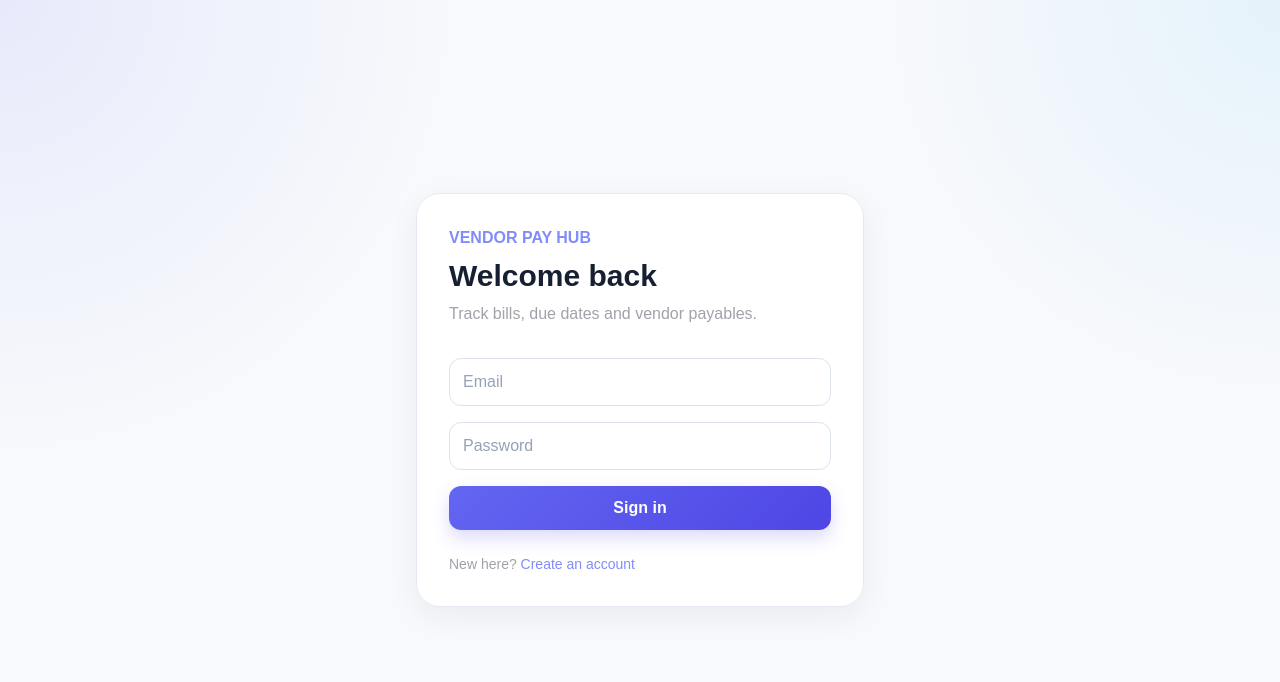
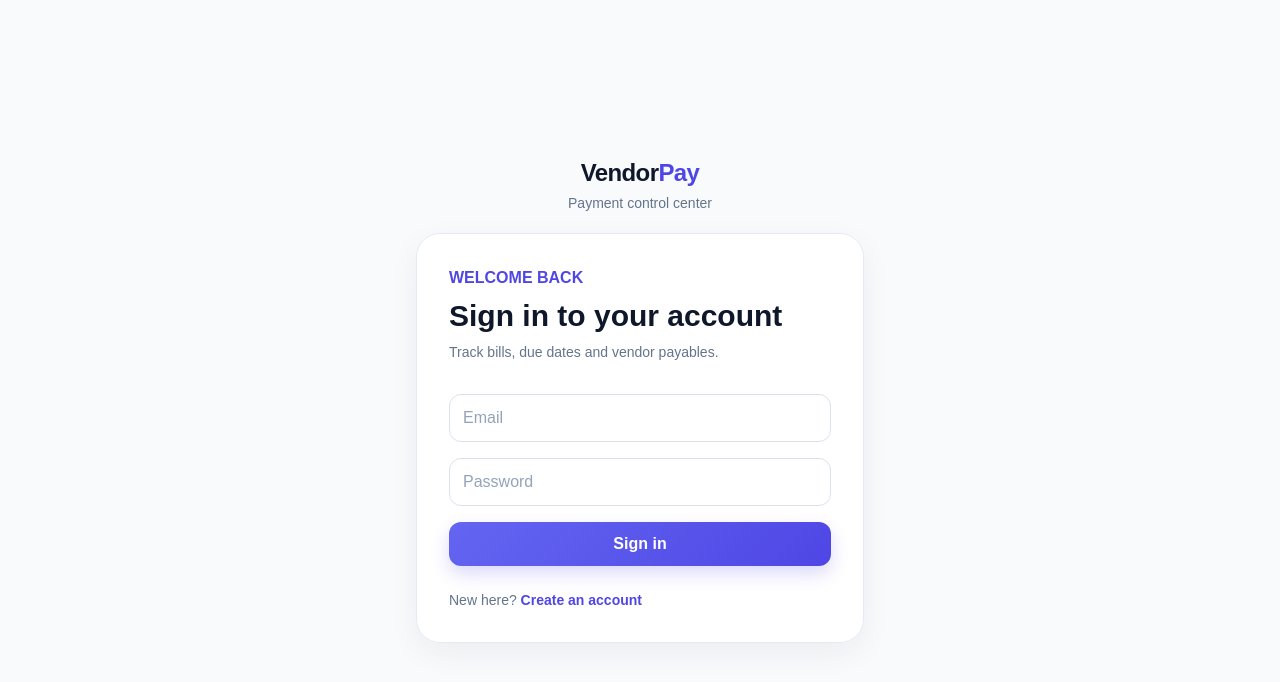
Before and after one commit to rutvikhirapara1/nc, a Next.js app: page /login in a window 1280 px wide. Shown: the top 682 px of the page. Built offline with nearby package versions, Linux system fonts and the light colour scheme.

Commit message:
Improve login UI and processing state

```diff
--- a/app/(auth)/login/page.tsx
+++ b/app/(auth)/login/page.tsx
@@ -1,3 +1,59 @@
 'use client';
-import {useState} from 'react'; import {createClient} from '@/lib/supabase/client'; import Link from 'next/link'; import {useRouter} from 'next/navigation';
-export default function Login(){const [email,setEmail]=useState('');const [password,setPassword]=useState('');const [error,setError]=useState('');const [loading,setLoading]=useState(false);const router=useRouter();async function submit(e:React.FormEvent){e.preventDefault();setLoading(true);setError('');const {error}=await (await createClient()).auth.signInWithPassword({email,password});if(error)setError(error.message);else router.push('/dashboard');setLoading(false)}return <main className="min-h-screen grid place-items-center p-6"><div className="glass rounded-3xl p-8 w-full max-w-md"><div className="mb-8"><p className="text-indigo-400 font-semibold">VENDOR PAY HUB</p><h1 className="text-3xl font-bold mt-2">Welcome back</h1><p className="text-zinc-400 mt-2">Track bills, due dates and vendor payables.</p></div><form onSubmit={submit} className="space-y-4"><input className="input" type="email" placeholder="Email" value={email} onChange={e=>setEmail(e.target.value)} required/><input className="input" type="password" placeholder="Password" value={password} onChange={e=>setPassword(e.target.value)} required/>{error&&<p className="text-red-400 text-sm">{error}</p>}<button className="btn btn-primary w-full" disabled={loading}>{loading?'Signing in…':'Sign in'}</button></form><p className="text-sm text-zinc-400 mt-6">New here? <Link className="text-indigo-400" href="/signup">Create an account</Link></p></div></main>}
+
+import {useState} from 'react';
+import {createClient} from '@/lib/supabase/client';
+import Link from 'next/link';
+import {useRouter} from 'next/navigation';
+
+export default function Login(){
+  const [email,setEmail]=useState('');
+  const [password,setPassword]=useState('');
+  const [error,setError]=useState('');
+  const [loading,setLoading]=useState(false);
+  const router=useRouter();
+
+  async function submit(e:React.FormEvent){
+    e.preventDefault();
+    if(loading) return;
+    setLoading(true);
+    setError('');
+    try{
+      const supabase=await createClient();
+      const {error}=await supabase.auth.signInWithPassword({email,password});
+      if(error) setError(error.message);
+      else router.replace('/dashboard');
+    }catch(err){
+      setError(err instanceof Error?err.message:'Unable to sign in. Please try again.');
+    }finally{
+      setLoading(false);
+    }
+  }
+
+  return (
+    <main className="min-h-screen grid place-items-center bg-slate-50 p-6">
+      <div className="w-full max-w-md">
+        <div className="mb-5 text-center">
+          <div className="text-2xl font-black tracking-tight text-slate-900">Vendor<span className="text-indigo-600">Pay</span></div>
+          <p className="mt-1 text-sm text-slate-500">Payment control center</p>
+        </div>
+        <div className="glass rounded-3xl p-8">
+          <div className="mb-8">
+            <p className="font-semibold text-indigo-600">WELCOME BACK</p>
+            <h1 className="mt-2 text-3xl font-bold text-slate-900">Sign in to your account</h1>
+            <p className="mt-2 text-sm text-slate-500">Track bills, due dates and vendor payables.</p>
+          </div>
+          <form onSubmit={submit} className="space-y-4">
+            <input className="input" type="email" autoComplete="email" placeholder="Email" value={email} onChange={e=>setEmail(e.target.value)} required/>
+            <input className="input" type="password" autoComplete="current-password" placeholder="Password" value={password} onChange={e=>setPassword(e.target.value)} required/>
+            {error&&<div className="rounded-xl border border-red-200 bg-red-50 px-3 py-2 text-sm text-red-700">{error}</div>}
+            <button className="btn btn-primary flex w-full items-center justify-center gap-2" disabled={loading}>
+              {loading&&<span className="spinner"/>}
+              {loading?'Signing in…':'Sign in'}
+            </button>
+          </form>
+          <p className="mt-6 text-sm text-slate-500">New here? <Link className="font-semibold text-indigo-600 hover:text-indigo-700" href="/signup">Create an account</Link></p>
+        </div>
+      </div>
+    </main>
+  );
+}
```
